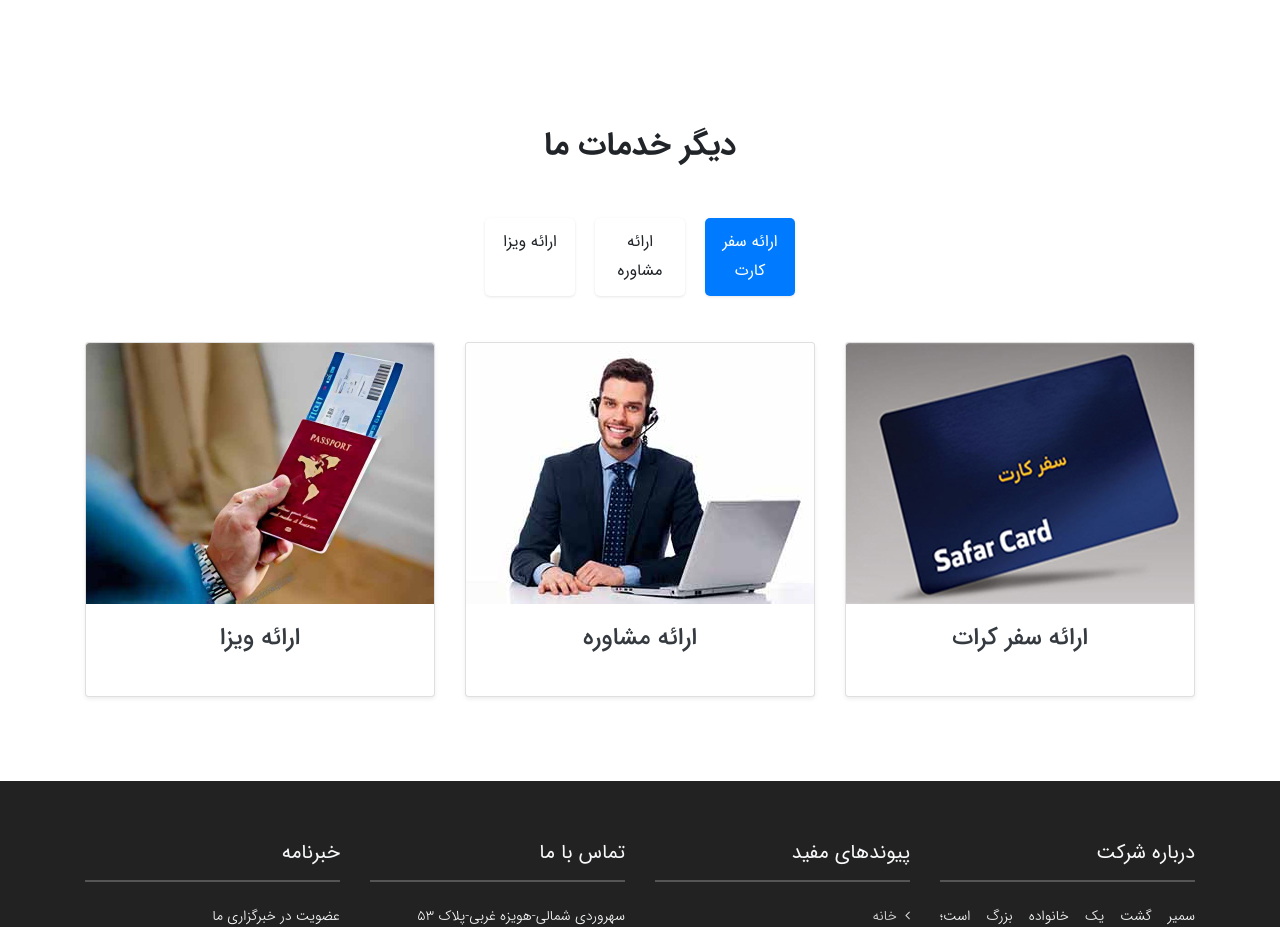
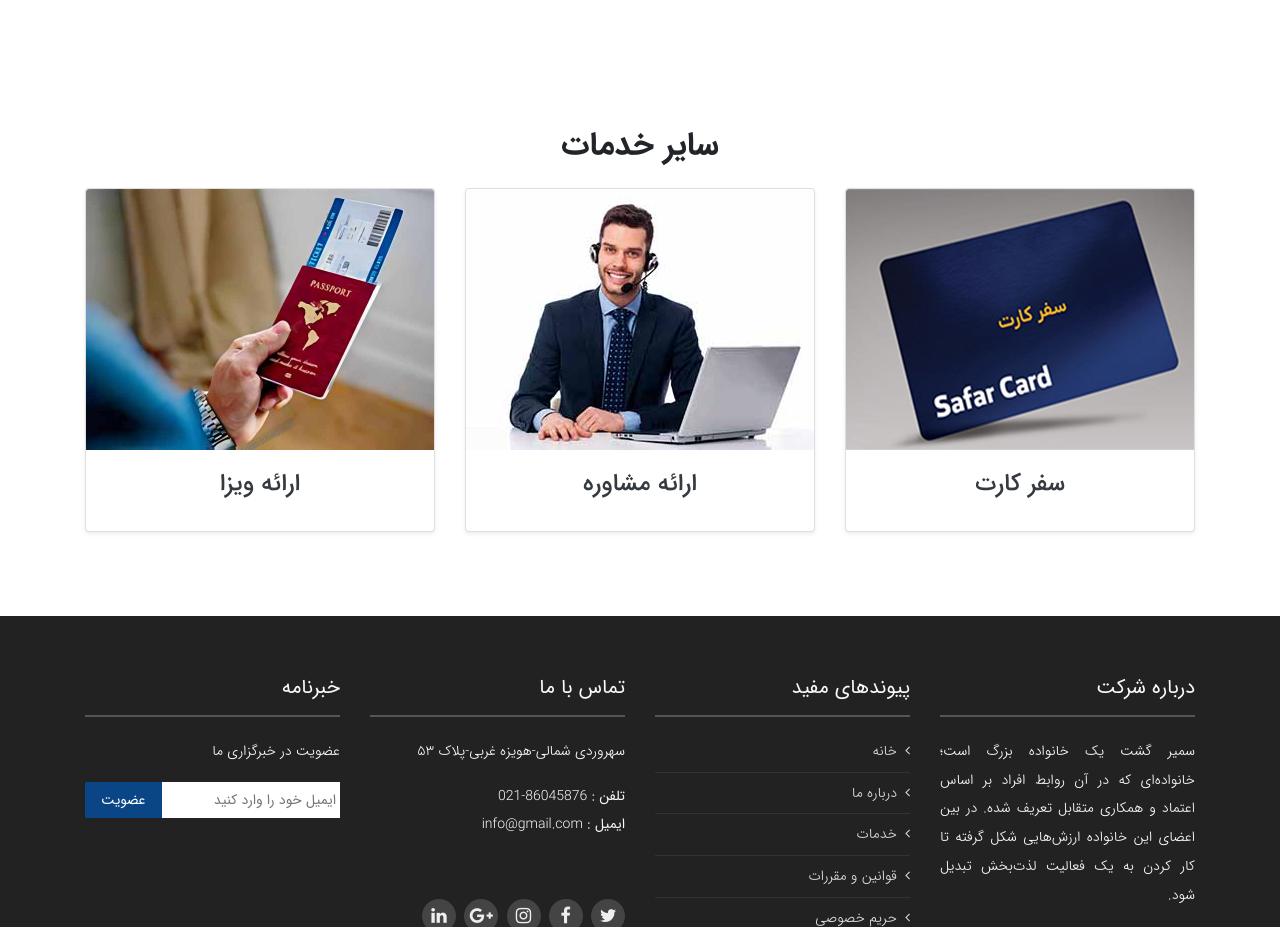
Before and after one commit to Pooria-ahmadi/samirgashtoldweb, a plain HTML site: page index.html in a window 1280 px wide. Shown: the part 3051-3978 px from the top of the page. Drawn offline with Linux system fonts and the light colour scheme; a script that the page names is missing.

Commit message:
edit on other services

```diff
--- a/index.html
+++ b/index.html
@@ -256,16 +256,11 @@
 
     <section id="team">
         <div class="container">
-            <header class="section-header">
-                <h3>دیگر خدمات ما</h3>
+            <header class="section-header wow fadeInUp">
+                <h3>سایر خدمات</h3>
             </header>
-            <ul id="portfolio-filter">
-                <li class="filter-active" data-filter="*">ارائه سفر کارت</li>
-                <li data-filter=".app"> ارائه مشاوره</li>
-                <li data-filter=".web">ارائه ویزا</li>
-            </ul>
-            <div class="row text-center" id="portfolio-container">
-                <div class="col-lg-4 col-md-6 wow fadeInUp app" data-wow-offset="50">
+            <div class="row">
+                <div class="col-lg-4 col-md-6 wow fadeInUp graphic" data-wow-offset="50" data-wow-delay="0.2s">
                     <div class="card shadow-sm mb-4">
                         <div class="position-relative">
                             <img src="images/portfolio/app1.jpg" class="card-img-top" />
@@ -273,18 +268,17 @@
                                 <a href="#">
                                     <i class="fa fa-external-link"></i>
                                 </a>
-                                <a href="images/portfolio/app1.jpg" data-lightbox="portfolio"
-                                    data-title=" ارائه سفر کارت">
+                                <a href="images/portfolio/app1.jpg" data-lightbox="portfolio" data-title="  سفر کارت">
                                     <i class="fa fa-eye"></i>
                                 </a>
                             </div>
                         </div>
                         <div class="card-body">
-                            <h4 class="card-title mb-4"><a href="#" class="text-dark"> ارائه سفر کرات</a></h4>
+                            <h4 class="card-title text-center"><a href="#" class="text-dark"> سفر کارت</a></h4>
                         </div>
                     </div>
                 </div>
-                <div class="col-lg-4 col-md-6 wow fadeInUp app" data-wow-offset="50" data-wow-delay="0.1s">
+                <div class="col-lg-4 col-md-6 wow fadeInUp graphic" data-wow-offset="50" data-wow-delay="0.2s">
                     <div class="card shadow-sm mb-4">
                         <div class="position-relative">
                             <img src="images/portfolio/app2.jpg" class="card-img-top" />
@@ -292,14 +286,13 @@
                                 <a href="#">
                                     <i class="fa fa-external-link"></i>
                                 </a>
-                                <a href="images/portfolio/app2.jpg" data-lightbox="portfolio"
-                                    data-title="  ارائه مشاوره">
+                                <a href="images/portfolio/app2.jpg" data-lightbox="portfolio" data-title=" ارائه مشاوره">
                                     <i class="fa fa-eye"></i>
                                 </a>
                             </div>
                         </div>
                         <div class="card-body">
-                            <h4 class="card-title mb-4"><a href="#" class="text-dark"> ارائه مشاوره</a></h4>
+                            <h4 class="card-title text-center"><a href="#" class="text-dark">ارائه مشاوره</a></h4>
                         </div>
                     </div>
                 </div>
@@ -317,7 +310,7 @@
                             </div>
                         </div>
                         <div class="card-body">
-                            <h4 class="card-title mb-4"><a href="#" class="text-dark"> ارائه ویزا</a></h4>
+                            <h4 class="card-title text-center"><a href="#" class="text-dark">ارائه ویزا</a></h4>
                         </div>
                     </div>
                 </div>
```
